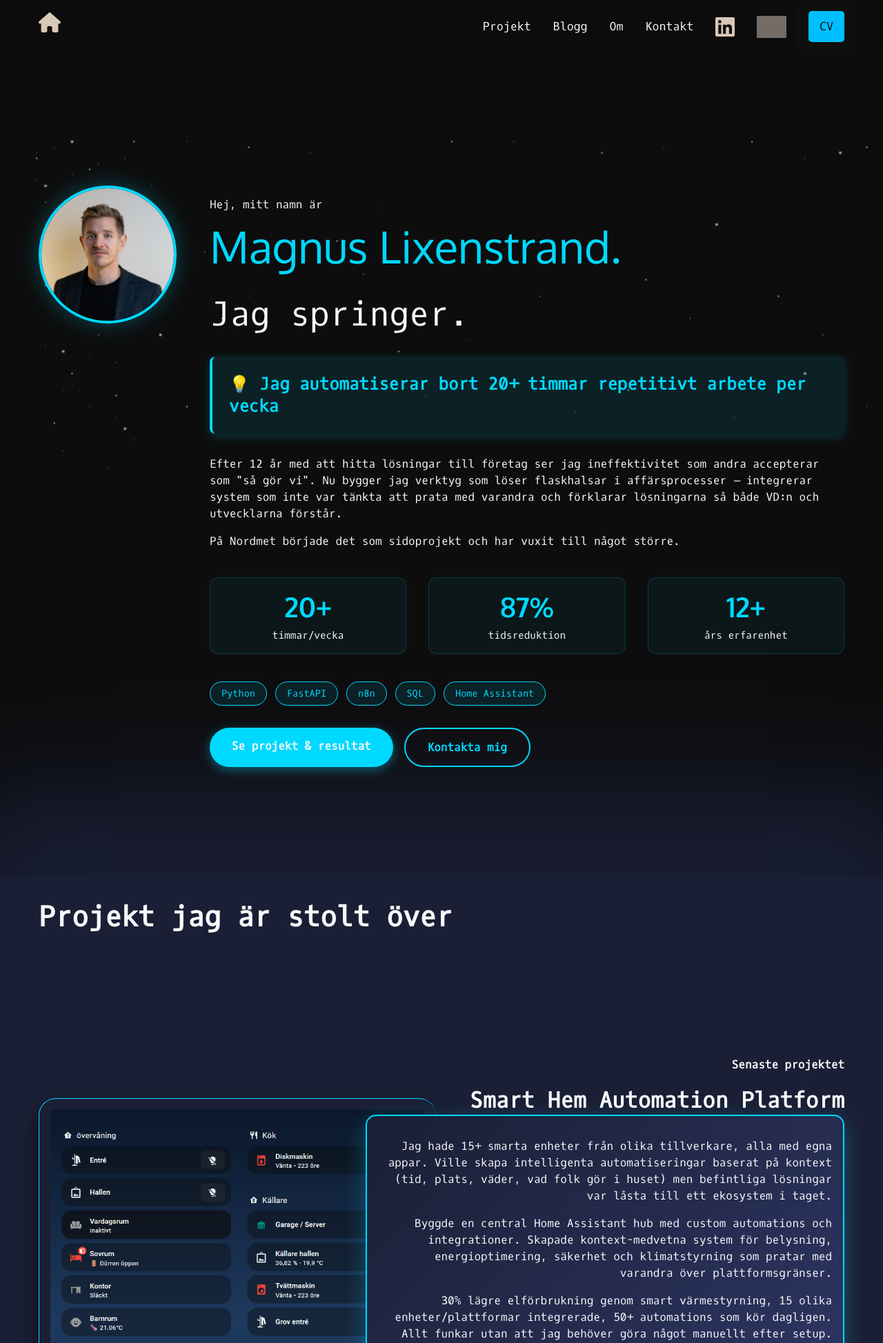
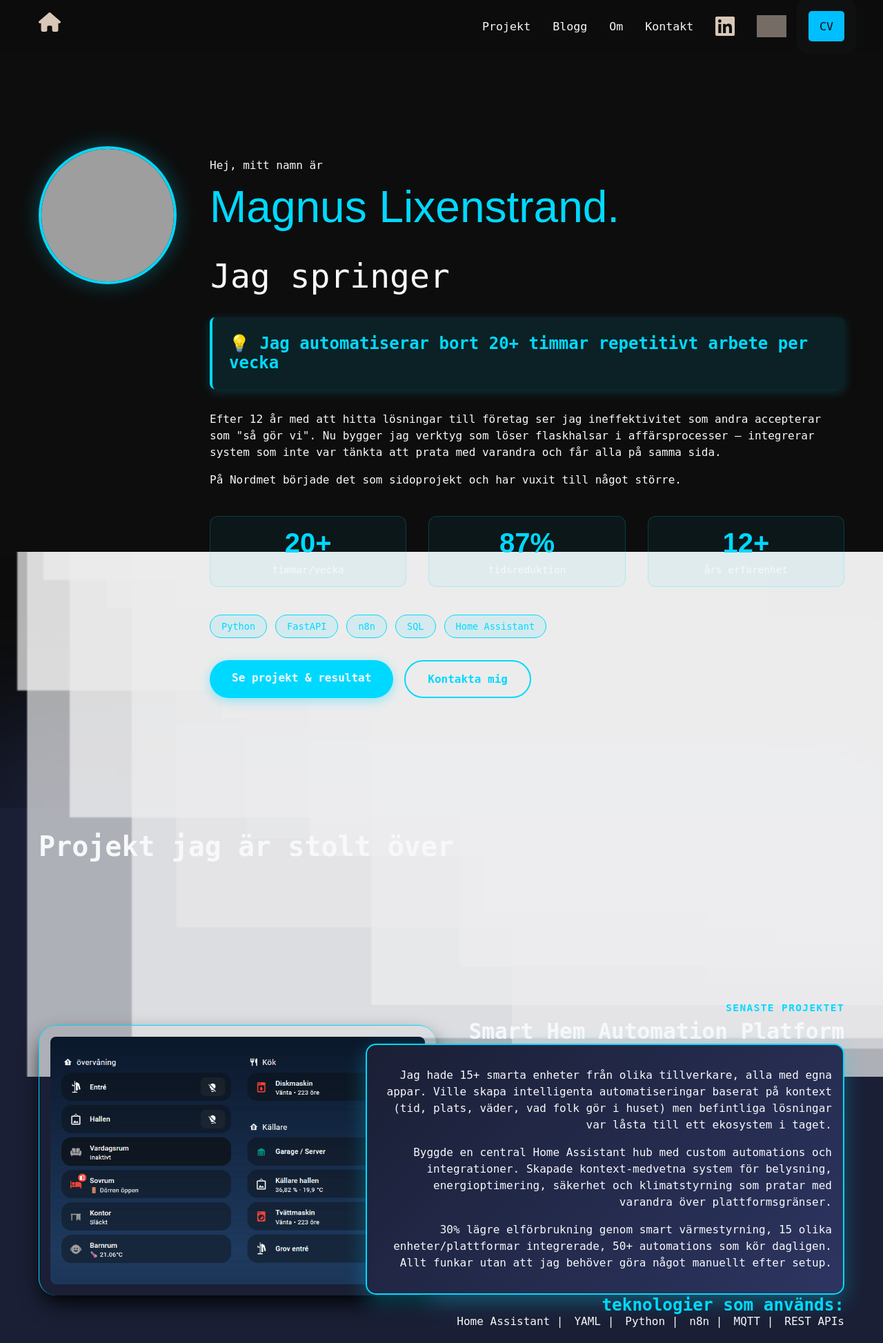
Before and after one commit to lixenstrand/portfolio, a Flask app: page / in a window 1280 px wide. Shown: the top 1947 px of the page at 69% size. Run offline with Flask 3, Linux system fonts and the light colour scheme; some libraries are stand-ins or nearby versions; grey boxes are pictures that could not be loaded.

Commit message:
perf(ui): comprehensive UX, performance and accessibility improvements
- WCAG AAA: Updated --magenta color to #8599dd (7.03:1 contrast ratio) across all pages
- Performance: Added font-display optional, deferred GA with requestIdleCallback, preload LCP image
- Performance: Removed unnecessary will-change from header, fixed button-pulse to will-change: box-shadow
- Performance: Optimized star background (73→25 stars), moved to body::before with position:fixed
- Performance: Optimized LCP image size (IMG_0830.jpg → IMG_0830_200.jpg)
- UX: Reduced intro padding for less scrolling on large screens (4rem→0.5rem)
- UX: Unified Typed.js config, removed blinking cursor, simplified animation timing
- UX: Improved intro text clarity ("får alla på samma sida")
- Accessibility: Fixed heading hierarchy (h4→h3), fixed prefers-reduced-motion selector
- Fix: Resolved star visibility z-index stacking context issues
- Cleanup: Removed dead CSS code, cleaned wiggle animation translateZ hints

🤖 Generated with [Claude Code](https://claude.com/claude-code)

Co-Authored-By: Claude <noreply@anthropic.com>

```diff
--- a/portfolio/static/css/about.css
+++ b/portfolio/static/css/about.css
@@ -25,7 +25,7 @@
   --dkblue: #1a1f35;
   --plum: #2d3561;
   --hotmag: #00d9ff;
-  --magenta: #4a5899;
+  --magenta: #8599dd;
   --aqua: #00d9ff;
   --white: #f7f8fa;
   --font-size: 1.3rem;
--- a/portfolio/static/css/blog.css
+++ b/portfolio/static/css/blog.css
@@ -24,7 +24,7 @@
     --dkblue: #1a1f35;
     --plum: #2d3561;
     --hotmag: #00d9ff;
-    --magenta: #4a5899;
+    --magenta: #8599dd;
     --aqua: #00d9ff;
     --white: #f7f8fa;
     --font-size: 1.3rem;
--- a/portfolio/static/css/index.css
+++ b/portfolio/static/css/index.css
@@ -3,6 +3,7 @@
     src: url('../fonts/OxygenMono-Regular.ttf') format('truetype');
     font-weight: normal;
     font-style: normal;
+    font-display: optional;
 }
 
 @font-face {
@@ -10,6 +11,7 @@
     src: url('../fonts/Oxygen-Regular.ttf') format('truetype');
     font-weight: normal;
     font-style: normal;
+    font-display: optional;
 }
 
 @font-face {
@@ -17,6 +19,7 @@
     src: url('../fonts/Oxygen-Bold.ttf') format('truetype');
     font-weight: bold;
     font-style: normal;
+    font-display: optional;
 }
 
 :root {
@@ -24,7 +27,7 @@
     --dkblue: #1a1f35;
     --plum: #2d3561;
     --hotmag: #00d9ff;
-    --magenta: #4a5899;
+    --magenta: #8599dd;
     --aqua: #00d9ff;
     --white: #f7f8fa;
     --font-size: 1.3rem;
@@ -32,7 +35,7 @@
     --sans: "Oxygen", sans-serif;
 
     /* Stjärnsystem */
-    --star-color-bright: rgba(255, 255, 255, 0.9);
+    --star-color-bright: rgba(255, 255, 255, 0.75);
     --star-color-medium: rgba(255, 255, 255, 0.7);
     --star-color-dim: rgba(255, 255, 255, 0.5);
     --star-color-faint: rgba(255, 255, 255, 0.3);
@@ -57,6 +60,7 @@ body {
     background-color: var(--black);
     color: var(--white);
     font-size: var(--font-size);
+    position: relative; /* Skapar positioning context för body::before */
 }
 
 html, body {
@@ -110,8 +114,6 @@ a:hover {
     width: 100%;
     margin-bottom: 8rem;
     transition: box-shadow 0.3s ease, border-bottom 0.3s ease;
-    will-change: transform;
-    transform: translateZ(0);
 }
 
 #header.scrolled {
@@ -346,120 +348,54 @@ nav .colorful:hover {
 /* Intro-stilar */
 
 #intro {
-    padding: 4rem 1rem 10rem 1rem;
+    padding: 0.5rem 1rem 10rem 1rem;
     max-width: 1200px;
     margin: 0 auto;
     position: relative;
 }
 
 /* Stjärnor med box-shadow för optimal performance */
-#intro::before {
+/* Flyttad till body::before för att täcka hela viewport-bredden */
+body::before {
     content: '';
-    position: absolute;
+    position: fixed; /* Fixed istället för absolute - lägger stjärnorna i root stacking context */
     top: 0;
     left: 0;
-    width: 1px;
-    height: 1px;
+    width: 100vw;
+    height: 100vh; /* 100vh för konsistent viewport coverage */
     background: transparent;
     box-shadow:
-        /* Stora ljusa stjärnor */
-        5vw 0vh 2px 1px var(--star-color-bright),
-        2vw 8vh 2px 1px var(--star-color-bright),
-        8vw 22vh 2px 1px var(--star-color-bright),
-        4vw 38vh 2px 1px var(--star-color-bright),
-        11vw 52vh 2px 1px var(--star-color-bright),
-        92vw 2vh 2px 1px var(--star-color-bright),
-        78vw 15vh 2px 1px var(--star-color-bright),
-        15vw 35vh 2px 1px var(--star-color-bright),
-        88vw 42vh 2px 1px var(--star-color-bright),
-        /* Medium stjärnor - toppen */
-        1vw 3vh 1px 0.5px var(--star-color-medium),
-        7vw 5vh 1px 0.5px var(--star-color-medium),
-        12vw 0vh 1px 0.5px var(--star-color-medium),
-        3vw 16vh 1px 0.5px var(--star-color-medium),
-        9vw 19vh 1px 0.5px var(--star-color-medium),
-        25vw 1vh 1px 0.5px var(--star-color-medium),
-        48vw 0vh 1px 0.5px var(--star-color-medium),
-        65vw 2vh 1px 0.5px var(--star-color-medium),
-        82vw 0vh 1px 0.5px var(--star-color-medium),
-        95vw 1vh 1px 0.5px var(--star-color-medium),
-        /* Medium stjärnor - mellan */
-        8vw 12vh 1px 0.5px var(--star-color-medium),
-        2vw 26vh 1px 0.5px var(--star-color-medium),
-        6vw 31vh 1px 0.5px var(--star-color-medium),
-        11vw 28vh 1px 0.5px var(--star-color-medium),
-        35vw 18vh 1px 0.5px var(--star-color-medium),
-        52vw 22vh 1px 0.5px var(--star-color-medium),
-        70vw 25vh 1px 0.5px var(--star-color-medium),
-        85vw 28vh 1px 0.5px var(--star-color-medium),
-        22vw 32vh 1px 0.5px var(--star-color-medium),
-        /* Medium stjärnor - längre ner */
-        5vw 42vh 1px 0.5px var(--star-color-medium),
-        10vw 46vh 1px 0.5px var(--star-color-medium),
-        3vw 51vh 1px 0.5px var(--star-color-medium),
-        42vw 38vh 1px 0.5px var(--star-color-medium),
-        68vw 45vh 1px 0.5px var(--star-color-medium),
-        18vw 48vh 1px 0.5px var(--star-color-medium),
-        /* Små svaga stjärnor - toppen */
-        1vw 2vh 1px 0.3px var(--star-color-faint),
-        3vw 1vh 1px 0.3px var(--star-color-faint),
-        5vw 6vh 1px 0.3px var(--star-color-faint),
-        8vw 4vh 1px 0.3px var(--star-color-faint),
-        11vw 3vh 1px 0.3px var(--star-color-faint),
-        18vw 0vh 1px 0.3px var(--star-color-faint),
-        32vw 2vh 1px 0.3px var(--star-color-faint),
-        55vw 0vh 1px 0.3px var(--star-color-faint),
-        72vw 1vh 1px 0.3px var(--star-color-faint),
-        88vw 3vh 1px 0.3px var(--star-color-faint),
-        /* Små svaga stjärnor - mellan */
-        2vw 11vh 1px 0.3px var(--star-color-dim),
-        4vw 14vh 1px 0.3px var(--star-color-dim),
-        6vw 15vh 1px 0.3px var(--star-color-dim),
-        9vw 10vh 1px 0.3px var(--star-color-dim),
-        12vw 17vh 1px 0.3px var(--star-color-dim),
-        7vw 24vh 1px 0.3px var(--star-color-dim),
-        10vw 21vh 1px 0.3px var(--star-color-dim),
-        4vw 29vh 1px 0.3px var(--star-color-dim),
-        8vw 35vh 1px 0.3px var(--star-color-dim),
-        20vw 20vh 1px 0.3px var(--star-color-dim),
-        38vw 24vh 1px 0.3px var(--star-color-dim),
-        58vw 28vh 1px 0.3px var(--star-color-dim),
-        75vw 32vh 1px 0.3px var(--star-color-dim),
-        90vw 35vh 1px 0.3px var(--star-color-dim),
-        /* Små svaga stjärnor - längre ner */
-        2vw 37vh 1px 0.3px var(--star-color-faint),
-        5vw 44vh 1px 0.3px var(--star-color-faint),
-        7vw 48vh 1px 0.3px var(--star-color-faint),
-        10vw 40vh 1px 0.3px var(--star-color-faint),
-        12vw 54vh 1px 0.3px var(--star-color-faint),
-        4vw 56vh 1px 0.3px var(--star-color-faint),
-        9vw 59vh 1px 0.3px var(--star-color-faint),
-        28vw 43vh 1px 0.3px var(--star-color-faint),
-        45vw 46vh 1px 0.3px var(--star-color-faint),
-        62vw 49vh 1px 0.3px var(--star-color-faint),
-        80vw 50vh 1px 0.3px var(--star-color-faint),
-        95vw 48vh 1px 0.3px var(--star-color-faint),
-        /* Extra små detaljer */
-        1vw 7vh 1px 0.2px var(--star-color-faint),
-        3vw 12vh 1px 0.2px var(--star-color-faint),
-        6vw 9vh 1px 0.2px var(--star-color-faint),
-        8vw 18vh 1px 0.2px var(--star-color-faint),
-        11vw 14vh 1px 0.2px var(--star-color-faint),
-        2vw 23vh 1px 0.2px var(--star-color-faint),
-        5vw 27vh 1px 0.2px var(--star-color-faint),
-        9vw 33vh 1px 0.2px var(--star-color-faint),
-        7vw 39vh 1px 0.2px var(--star-color-faint),
-        4vw 45vh 1px 0.2px var(--star-color-faint),
-        10vw 50vh 1px 0.2px var(--star-color-faint),
-        14vw 8vh 1px 0.2px var(--star-color-faint),
-        40vw 12vh 1px 0.2px var(--star-color-faint),
-        65vw 18vh 1px 0.2px var(--star-color-faint),
-        25vw 28vh 1px 0.2px var(--star-color-faint),
-        50vw 36vh 1px 0.2px var(--star-color-faint),
-        85vw 44vh 1px 0.2px var(--star-color-faint);
+        /* Stora ljusa stjärnor (9) - omfördelade för full vertikal täckning och mittgap */
+        5vw 5vh 2px 1px var(--star-color-bright),
+        2vw 25vh 2px 1px var(--star-color-bright),
+        8vw 48vh 2px 1px var(--star-color-bright),
+        45vw 12vh 2px 1px var(--star-color-bright),
+        55vw 65vh 2px 1px var(--star-color-bright),
+        92vw 8vh 2px 1px var(--star-color-bright),
+        78vw 35vh 2px 1px var(--star-color-bright),
+        88vw 70vh 2px 1px var(--star-color-bright),
+        15vw 88vh 2px 1px var(--star-color-bright),
+        /* Medium stjärnor (10) - spridda 0-95vh */
+        12vw 10vh 1px 0.5px var(--star-color-medium),
+        25vw 30vh 1px 0.5px var(--star-color-medium),
+        48vw 15vh 1px 0.5px var(--star-color-medium),
+        82vw 22vh 1px 0.5px var(--star-color-medium),
+        35vw 55vh 1px 0.5px var(--star-color-medium),
+        52vw 75vh 1px 0.5px var(--star-color-medium),
+        70vw 60vh 1px 0.5px var(--star-color-medium),
+        3vw 95vh 1px 0.5px var(--star-color-medium),
+        42vw 82vh 1px 0.5px var(--star-color-medium),
+        68vw 40vh 1px 0.5px var(--star-color-medium),
+        /* Små stjärnor (6) - accenter över hela höjden */
+        32vw 18vh 1px 0.3px var(--star-color-faint),
+        72vw 45vh 1px 0.3px var(--star-color-faint),
+        20vw 68vh 1px 0.3px var(--star-color-dim),
+        58vw 90vh 1px 0.3px var(--star-color-dim),
+        28vw 52vh 1px 0.3px var(--star-color-faint),
+        80vw 78vh 1px 0.3px var(--star-color-faint);
     animation: starTwinkle 8s ease-in-out infinite;
-    pointer-events: none;
-    z-index: 0;
+    pointer-events: none; /* Låter användaren interagera med innehåll ovanpå */
+    z-index: 0; /* Z-index 0 i root stacking context - bakom allt positioned innehåll */
 }
 
 
@@ -475,14 +411,14 @@ nav .colorful:hover {
 
 /* Accessibility: respektera användarens motion-preferenser */
 @media (prefers-reduced-motion: reduce) {
-    #intro::before {
+    body::before {
         animation: none !important;
     }
 }
 
 #intro > * {
     position: relative;
-    z-index: 2;
+    z-index: 1; /* Z-index 1 räcker för att ligga över body::before som har z-index 0 */
 }
 
 #intro p {
@@ -723,6 +659,15 @@ nav .colorful:hover {
         0 80px 150px 60px rgba(26, 31, 53, 0.9);
 }
 
+.project-label {
+    color: var(--aqua);
+    font-size: 0.9rem;
+    font-weight: 600;
+    text-transform: uppercase;
+    letter-spacing: 0.1em;
+    margin-bottom: 0.5rem;
+}
+
 article {
     scroll-snap-align: start;
     scroll-snap-stop: always;
--- a/portfolio/static/js/index.js
+++ b/portfolio/static/js/index.js
@@ -132,40 +132,24 @@ document.addEventListener("DOMContentLoaded", function () {
   // Initiera Typed.js för hero-sektion
   const element = document.querySelector("#element");
   let typed;
-  if (window.innerWidth > 768 && element) {
+  if (element) {
+    // Unified config för både desktop och mobile
     typed = new Typed("#element", {
       strings: [
-        '<h2 class="h2-min">Jag kodar.</h2>',
-        '<h2 class="h2-min">Jag springer.</h2>',
-        '<h2 class="h2-min">Jag lagar mat.</h2>',
-        '<h2 class="h2-min">Jag läser.</h2>',
-        '<h2 class="h2-min">Jag vandrar.</h2>',
+        'Jag kodar.',
+        'Jag springer.',
+        'Jag lagar mat.',
+        'Jag läser.',
+        'Jag vandrar.',
       ],
-      typeSpeed: 100,
-      backSpeed: 80,
-      smartBackspace: false,
+      typeSpeed: 80,
+      backSpeed: 60,
+      smartBackspace: true,
       loop: true,
-      backDelay: 700,
-      cursorChar: "",
+      backDelay: 1500,
+      showCursor: false,
       autoInsertCss: true,
-      startDelay: 1200,
-    });
-  } else if (element) {
-    typed = new Typed("#element", {
-      strings: [
-        '<h2 class="h2-min">Jag kodar.</h2>',
-        '<h2 class="h2-min">Jag springer.</h2>',
-        '<h2 class="h2-min">Jag lagar mat.</h2>',
-        '<h2 class="h2-min">Jag läser.</h2>',
-        '<h2 class="h2-min">Jag vandrar.</h2>',
-      ],
-      typeSpeed: 100,
-      backSpeed: 80,
-      smartBackspace: false,
-      loop: true,
-      backDelay: 700,
-      cursorChar: "",
-      autoInsertCss: true,
+      startDelay: 800,
     });
   }
 
--- a/portfolio/templates/index.html
+++ b/portfolio/templates/index.html
@@ -17,30 +17,25 @@
     <meta property="og:url" content="https://magnuslixenstrand.se/">
     <meta property="og:title" content="Magnus Lixenstrand - Automation Engineer Portfolio">
     <meta property="og:description" content="Automation Engineer som sparar företag 20+ timmar/vecka genom smart systemintegration. 12+ års affärserfarenhet kombinerat med teknisk problemlösning.">
-    <meta property="og:image" content="https://magnuslixenstrand.se/static/images/homeassistant.png">
+    <meta property="og:image" content="https://magnuslixenstrand.se/static/images/IMG_0830_200.jpg">
 
     <!-- Twitter Card -->
     <meta name="twitter:card" content="summary_large_image">
     <meta name="twitter:url" content="https://magnuslixenstrand.se/">
     <meta name="twitter:title" content="Magnus Lixenstrand - Automation Engineer Portfolio">
     <meta name="twitter:description" content="Automation Engineer som sparar företag 20+ timmar/vecka genom smart systemintegration.">
-    <meta name="twitter:image" content="https://magnuslixenstrand.se/static/images/homeassistant.png">
+    <meta name="twitter:image" content="https://magnuslixenstrand.se/static/images/IMG_0830_200.jpg">
 
     <!-- Canonical URL -->
     <link rel="canonical" href="https://magnuslixenstrand.se/">
 
     <title>Magnus Lixenstrand - Automation Engineer Portfolio</title>
 
-
-    <!-- Google tag (gtag.js) -->
-    <script async src="https://www.googletagmanager.com/gtag/js?id=G-XVMGYMNKLV"></script>
-    <script>
-        window.dataLayer = window.dataLayer || [];
-        function gtag() { dataLayer.push(arguments); }
-        gtag('js', new Date());
-
-        gtag('config', 'G-XVMGYMNKLV');
-    </script>
+    <!-- Preload LCP-kritiska resurser -->
+    <link rel="preload"
+          as="image"
+          href="{{ url_for('static', filename='images/IMG_0830_200.jpg') }}"
+          fetchpriority="high">
 
     <!-- Schema.org JSON-LD Markup -->
     <script type="application/ld+json">
@@ -51,7 +46,7 @@
       "jobTitle": "Automation Engineer",
       "description": "Automation Engineer med 12+ års säljarbakgrund som specialiserar sig på systemintegration och processautomation",
       "url": "https://magnuslixenstrand.se",
-      "image": "https://magnuslixenstrand.se/static/images/IMG_0830.jpg",
+      "image": "https://magnuslixenstrand.se/static/images/IMG_0830_200.jpg",
       "sameAs": [
         "https://www.linkedin.com/in/magnus-lixenstrand",
         "https://github.com/lixenstrand"
@@ -148,7 +143,7 @@
     <section id="intro">
         <div class="intro-grid">
             <div class="intro-headshot">
-                <img src="{{ url_for('static', filename='images/IMG_0830.jpg') }}" alt="Magnus Lixenstrand" loading="eager" width="200" height="200">
+                <img src="{{ url_for('static', filename='images/IMG_0830_200.jpg') }}" alt="Magnus Lixenstrand" loading="eager" fetchpriority="high" width="200" height="200">
             </div>
 
             <div class="intro-content">
@@ -159,7 +154,7 @@
                     💡 Jag automatiserar bort 20+ timmar repetitivt arbete per vecka
                 </div>
 
-                <p>Efter 12 år med att hitta lösningar till företag ser jag ineffektivitet som andra accepterar som "så gör vi". Nu bygger jag verktyg som löser flaskhalsar i affärsprocesser – integrerar system som inte var tänkta att prata med varandra och förklarar lösningarna så både VD:n och utvecklarna förstår.</p>
+                <p>Efter 12 år med att hitta lösningar till företag ser jag ineffektivitet som andra accepterar som "så gör vi". Nu bygger jag verktyg som löser flaskhalsar i affärsprocesser – integrerar system som inte var tänkta att prata med varandra och får alla på samma sida.</p>
 
                 <p>På Nordmet började det som sidoprojekt och har vuxit till något större.</p>
 
@@ -207,7 +202,7 @@
             <article id="homeassistant">
 
                 <div class="text">
-                    <h4 class="animated" data-aos="fade-left" data-aos-offset="480">Senaste projektet</h4>
+                    <p class="project-label animated" data-aos="fade-left" data-aos-offset="480">Senaste projektet</p>
                     <h2 class="animated" data-aos="fade-left" data-aos-offset="480">Smart Hem Automation Platform</h2>
 
                     <div class="blackBox animated" data-aos="fade-left" data-aos-offset="490">
@@ -221,7 +216,7 @@
                     </div>
 
 
-                    <h4 class="animated" data-aos="fade-bottom" data-aos-offset="300">teknologier som används:</h4>
+                    <h3 class="animated" data-aos="fade-bottom" data-aos-offset="300">teknologier som används:</h3>
                     <ul class="animated" data-aos="fade-bottom" data-aos-offset="310">
                         <li>
                             Home Assistant |
@@ -268,7 +263,7 @@
                     </div>
 
 
-                    <h4 class="animated" data-aos="fade-bottom" data-aos-offset="300">teknologier som används:</h4>
+                    <h3 class="animated" data-aos="fade-bottom" data-aos-offset="300">teknologier som används:</h3>
                     <ul class="animated" data-aos="fade-bottom" data-aos-offset="310">
                         <li>
                             Javascript |
@@ -310,7 +305,7 @@
 
                     </div>
 
-                    <h4 class="animated" data-aos="fade-bottom" data-aos-offset="100">teknologier som används:</h4>
+                    <h3 class="animated" data-aos="fade-bottom" data-aos-offset="100">teknologier som används:</h3>
                     <ul class="animated" data-aos="fade-bottom" data-aos-offset="110">
                         <li>
                             Python |
@@ -353,7 +348,7 @@
                         <p><em>OBS: Webbappen är endast tillgänglig via företagets VPN</em></p>
                     </div>
 
-                    <h4 class="animated" data-aos="fade-bottom" data-aos-offset="95">teknologier som används:</h4>
+                    <h3 class="animated" data-aos="fade-bottom" data-aos-offset="95">teknologier som används:</h3>
                     <ul class="animated" data-aos="fade-bottom" data-aos-offset="100">
                         <li>
                             Javascript |
@@ -444,11 +439,35 @@
 
     <script src="{{ url_for('static', filename='js/index.js') }}"></script>
 
+    <!-- Google Analytics - requestIdleCallback optimization -->
     <script>
+    (function() {
+        // Initialisera dataLayer direkt för att fånga tidiga events
+        window.dataLayer = window.dataLayer || [];
+        function gtag(){dataLayer.push(arguments);}
 
+        // Ladda GA-script när browser är idle
+        function loadGA() {
+            const gaScript = document.createElement('script');
+            gaScript.async = true;
+            gaScript.src = 'https://www.googletagmanager.com/gtag/js?id=G-XVMGYMNKLV';
 
+            gaScript.onload = function() {
+                // Konfigurera GA när scriptet faktiskt är laddat
+                gtag('js', new Date());
+                gtag('config', 'G-XVMGYMNKLV');
+            };
 
+            document.head.appendChild(gaScript);
+        }
 
+        // Använd requestIdleCallback med fallback för Safari
+        if ('requestIdleCallback' in window) {
+            requestIdleCallback(loadGA, { timeout: 2000 });
+        } else {
+            setTimeout(loadGA, 1);
+        }
+    })();
     </script>
 
 </body>
```
Also changed, not shown: other parts of portfolio/static/css/index.css (+12 -37 lines).
